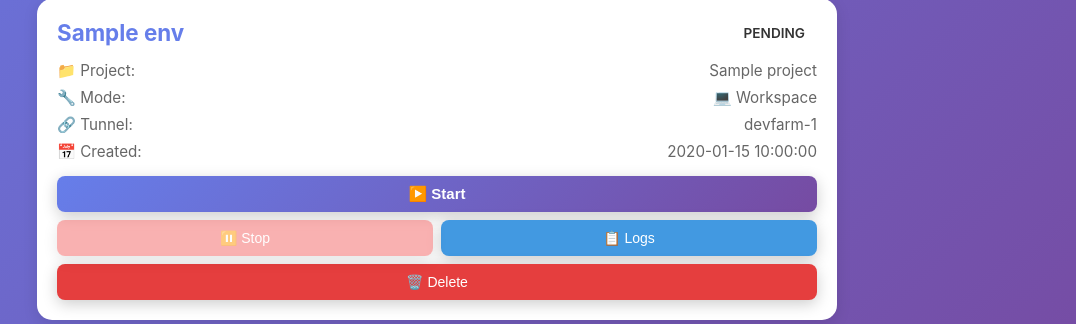
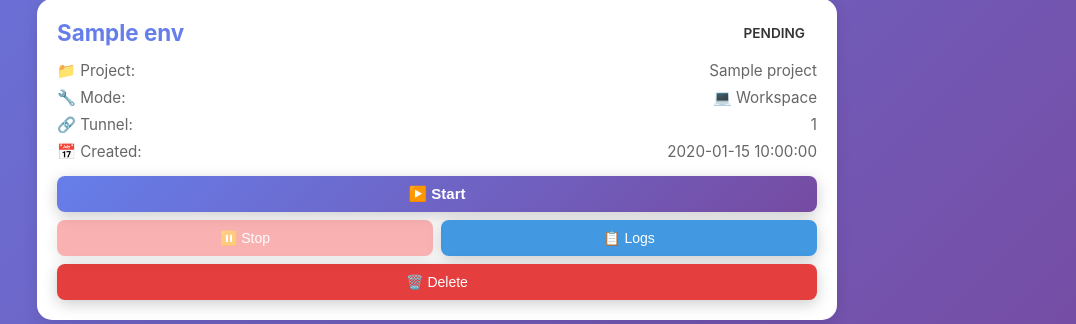
Before and after one commit to bustinjailey/dev-farm, a Flask app: template dashboard/templates/index.html in a window 1280 px wide. Shown: the part 398-722 px from the top of the page, without its empty margins (203-1279 px from the left). Run offline with Flask 3, Linux system fonts and the light colour scheme; the template is opened without the code that fills it: most values are stand-ins (such as "Sample title", 1, 10 or a date in 2020); data that the repository does not hold is empty.

Commit message:
Fix tunnel name length limit (20 chars max)
- Remove 'devfarm-' prefix from tunnel names
- Use just the environment ID as the tunnel name
- VS Code tunnel service enforces 20 character limit
- Example: 'calm-nexus-wave' instead of 'devfarm-calm-nexus-wave'
- Update all URL generation and display references

```diff
--- a/dashboard/app.py
+++ b/dashboard/app.py
@@ -456,8 +456,8 @@ def api_environments():
                 mode = env_data.get('mode', 'workspace')
                 workspace_path = get_workspace_path(mode)
 
-                # Generate vscode.dev tunnel URL
-                tunnel_name = f"devfarm-{env_id}"
+                # Generate vscode.dev tunnel URL (tunnel names must be 20 chars or less)
+                tunnel_name = env_id
                 env_url = f"https://vscode.dev/tunnel/{tunnel_name}/{workspace_path}"
 
                 environments.append({
@@ -709,8 +709,8 @@ def create_environment():
 
         workspace_path = get_workspace_path(mode)
 
-        # Generate vscode.dev tunnel URL (tunnel mode doesn't use nginx proxy)
-        tunnel_name = f"devfarm-{env_id}"
+        # Generate vscode.dev tunnel URL (tunnel names must be 20 chars or less)
+        tunnel_name = env_id
         env_url = f"https://vscode.dev/tunnel/{tunnel_name}/{workspace_path}"
 
         return jsonify({
--- a/dashboard/templates/index.html
+++ b/dashboard/templates/index.html
@@ -966,7 +966,7 @@
           </div>
           <div class="info-row">
             <span>🔗 Tunnel:</span>
-            <span>devfarm-{{ env.id }}</span>
+            <span>{{ env.id }}</span>
           </div>
           <div class="info-row">
             <span>📅 Created:</span>
```
Also changed, not shown: 1 other file.
